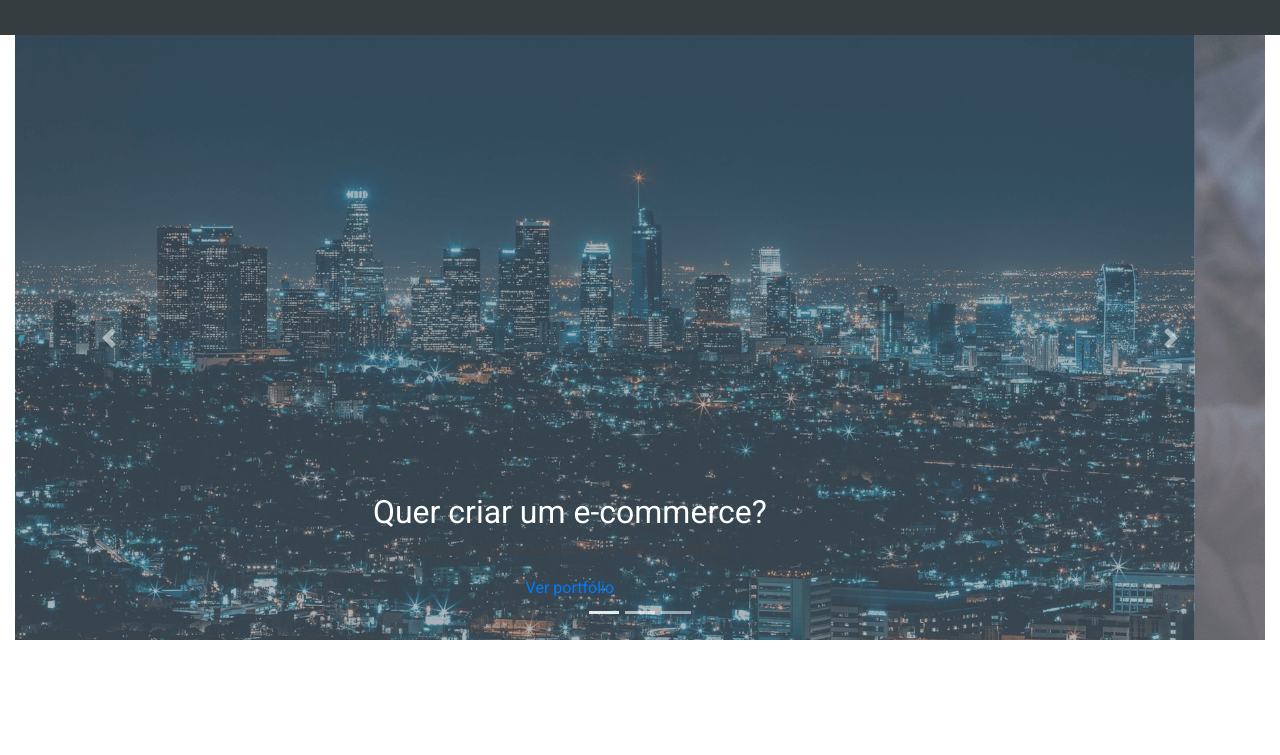
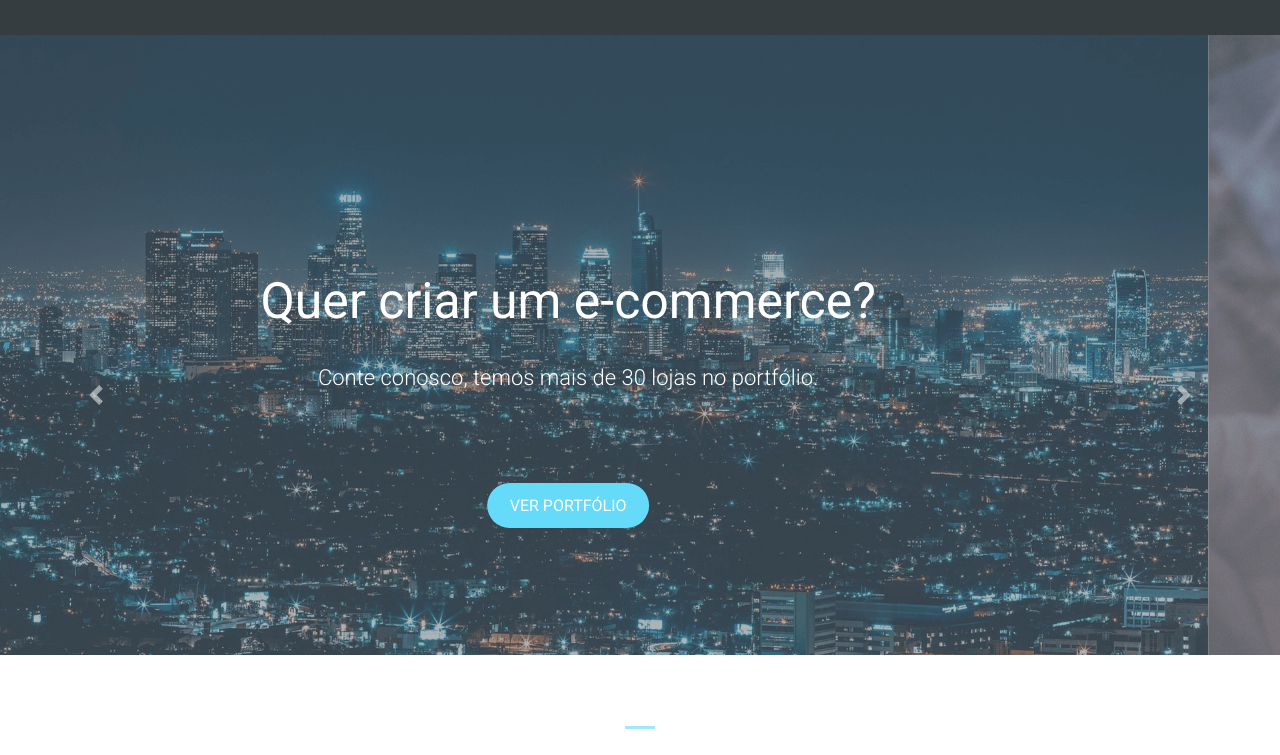
Before and after one commit to euaday/hcdagency-bootstrap, a plain HTML site: page index.html in a window 1280 px wide. Shown: the part 105-860 px from the top of the page. Before the commit the page ends 800 px from the top, so only its background shows below. Drawn offline with nearby package versions, Linux system fonts and the light colour scheme.

Commit message:
carrossel e botão estilizados

```diff
--- a/css/style.css
+++ b/css/style.css
@@ -50,3 +50,51 @@ header, .navbar {
 }
 
 /* Slider */
+
+.container-fluid {
+    padding: 0;
+}
+
+#mainSlider .carousel-inner, #mainSlider .carousel-item {
+    height: 90vh;
+}
+
+#mainSlider .carousel-caption {
+    top: 30%;
+}
+
+#mainSlider .carousel-caption h2 {
+    font-size: 50px;
+    margin-bottom: 30px;
+}
+
+#mainSlider .carousel-caption p {
+    font-size: 22px;
+    font-weight: 300;
+    margin-bottom: 100px;
+    color: #fff;
+}
+
+.main-btn {
+    background-color: #65daf9;
+    color: #fff;
+    text-transform: uppercase;
+    width: 200px;
+    height: 60px;
+    padding: 10px 20px;
+    border-radius: 30px;
+    border: 3px solid transparent;
+    transition: 0.5s;
+}
+
+.main-btn:hover {
+    text-decoration: none;
+    color: #fff;
+    background-color: transparent;
+    border: 2px solid #65daf9;
+}
+
+.carousel-indicators .active {
+    background-color: #65daf9;
+
+}
```
